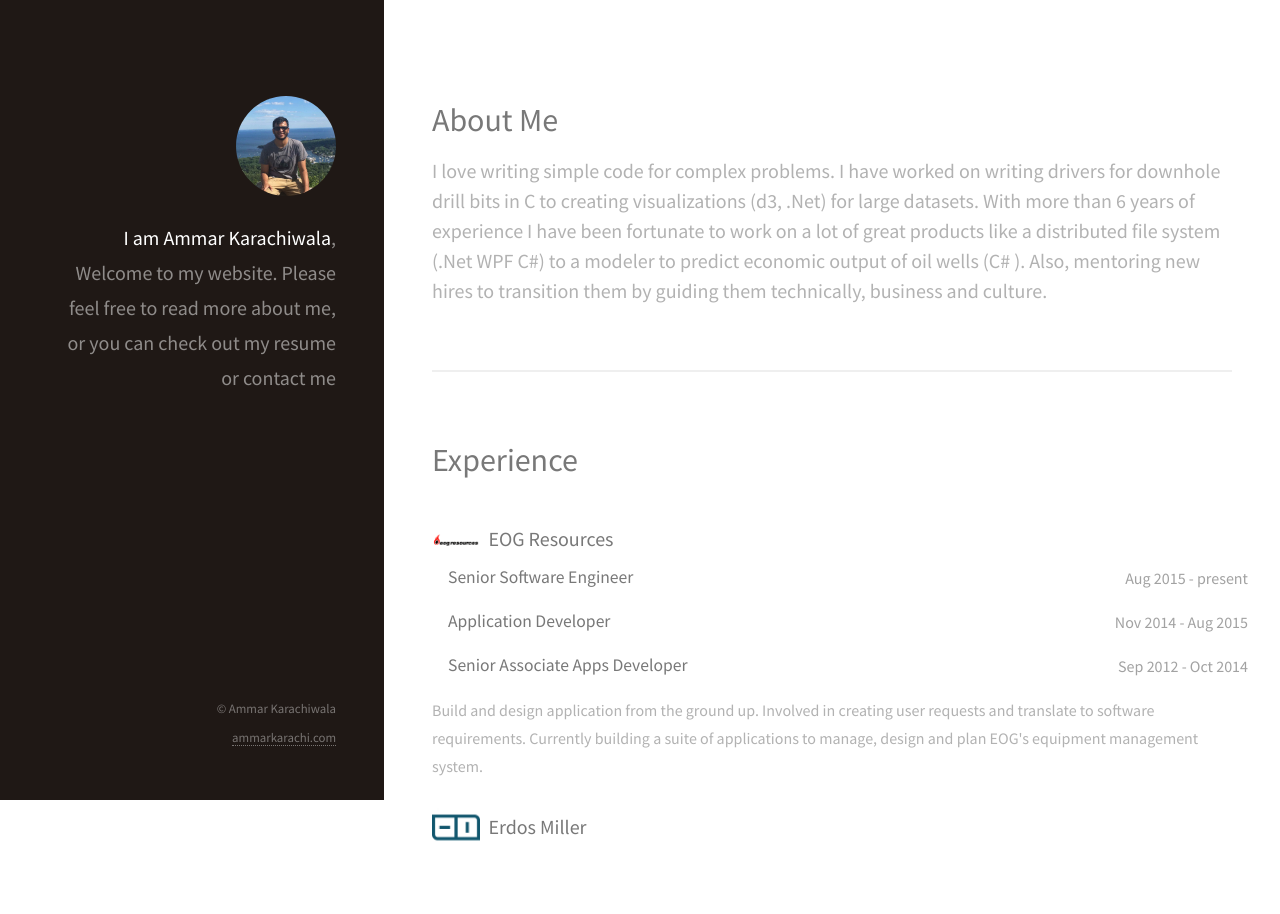
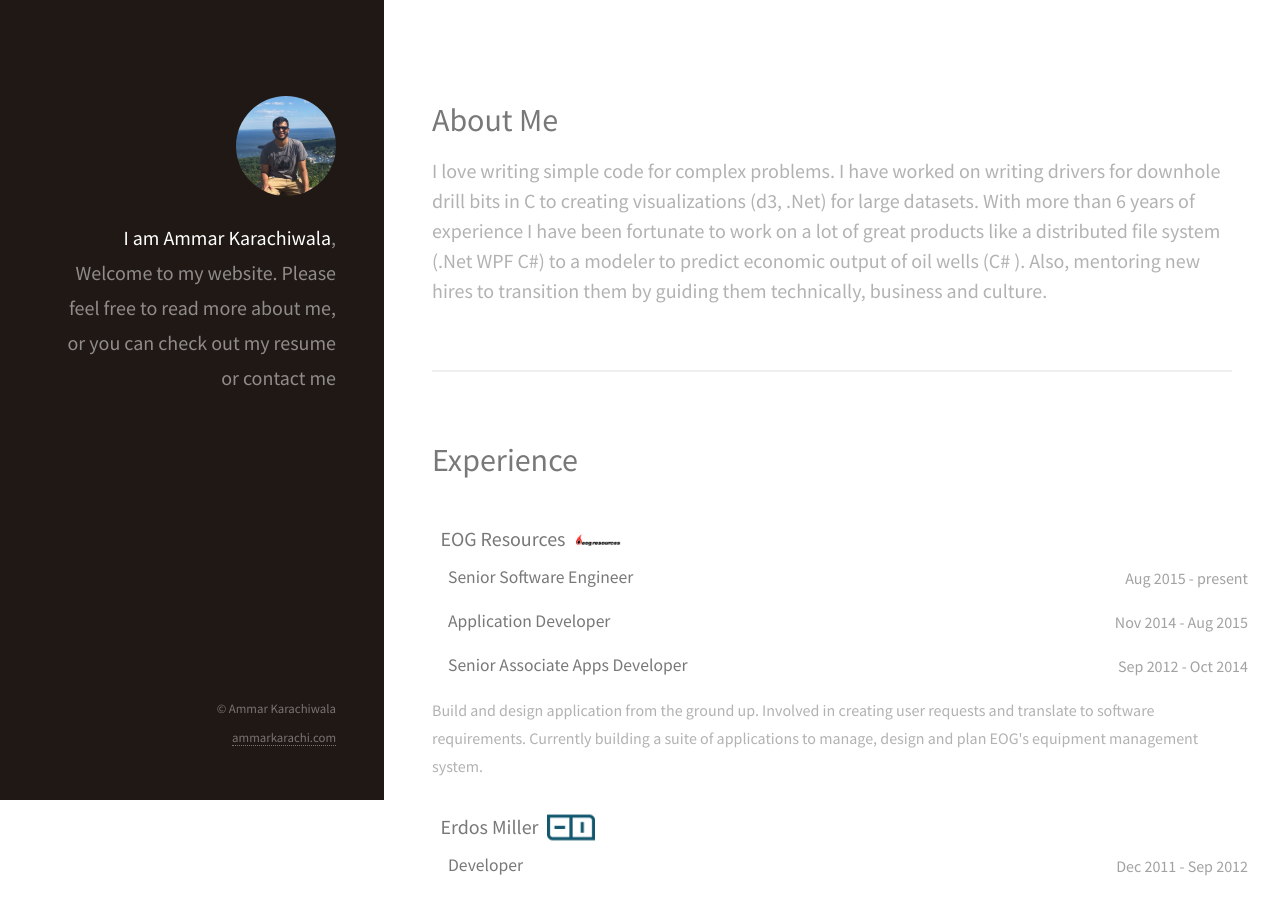
Before and after one commit to Ammarkarachiwala/ammarkarach, a React (Create React App) app: page / in a window 1280 px wide. Shown: the top 914 px of the page. Built offline with nearby package versions, Linux system fonts and the light colour scheme.

Commit message:
deployment stuff

```diff
--- a/src/experience/company.js
+++ b/src/experience/company.js
@@ -2,8 +2,8 @@ import React from 'react';
 
 const Company = ({image, name}) => {
     return <div className='company' >
+        <h3 >{name}</h3>
         <img className='companyLogo' src={image} />
-        <h3 >{name}</h3>
     </div>
 }
 export default Company;
--- a/src/experience/index.js
+++ b/src/experience/index.js
@@ -28,6 +28,10 @@ const Experience = () => {
             </div>
             <div>
                 <Company image={EM} name={'Erdos Miller'} />
+                <Position
+                    position={'Developer'}
+                    date={'Dec 2011 - Sep 2012'}
+                />
             </div>
         </header>
     </section>
```
Also changed, not shown: package.json (+7 -1 lines), 1 other file (tests, documents, lock files or other folders).
